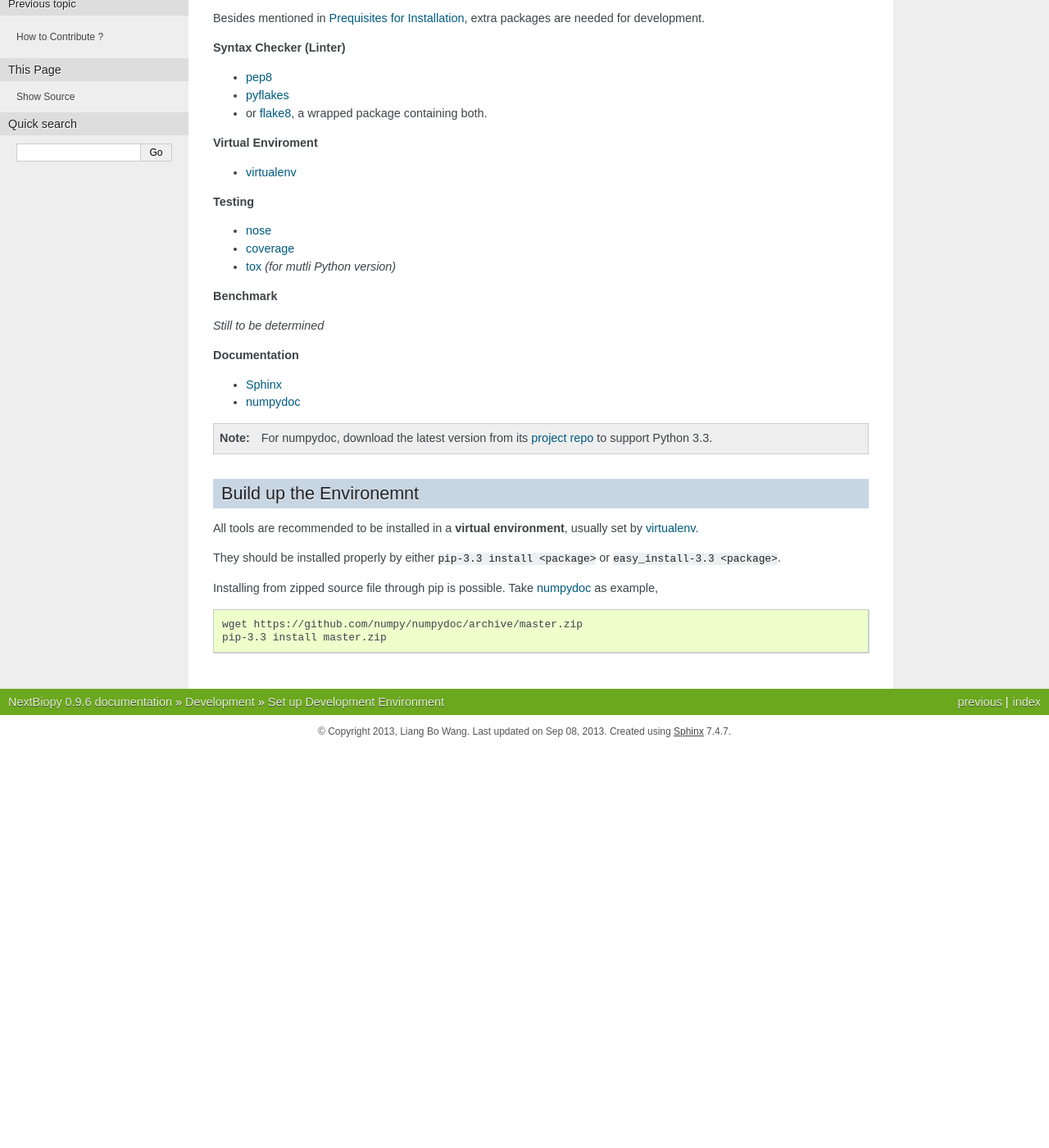
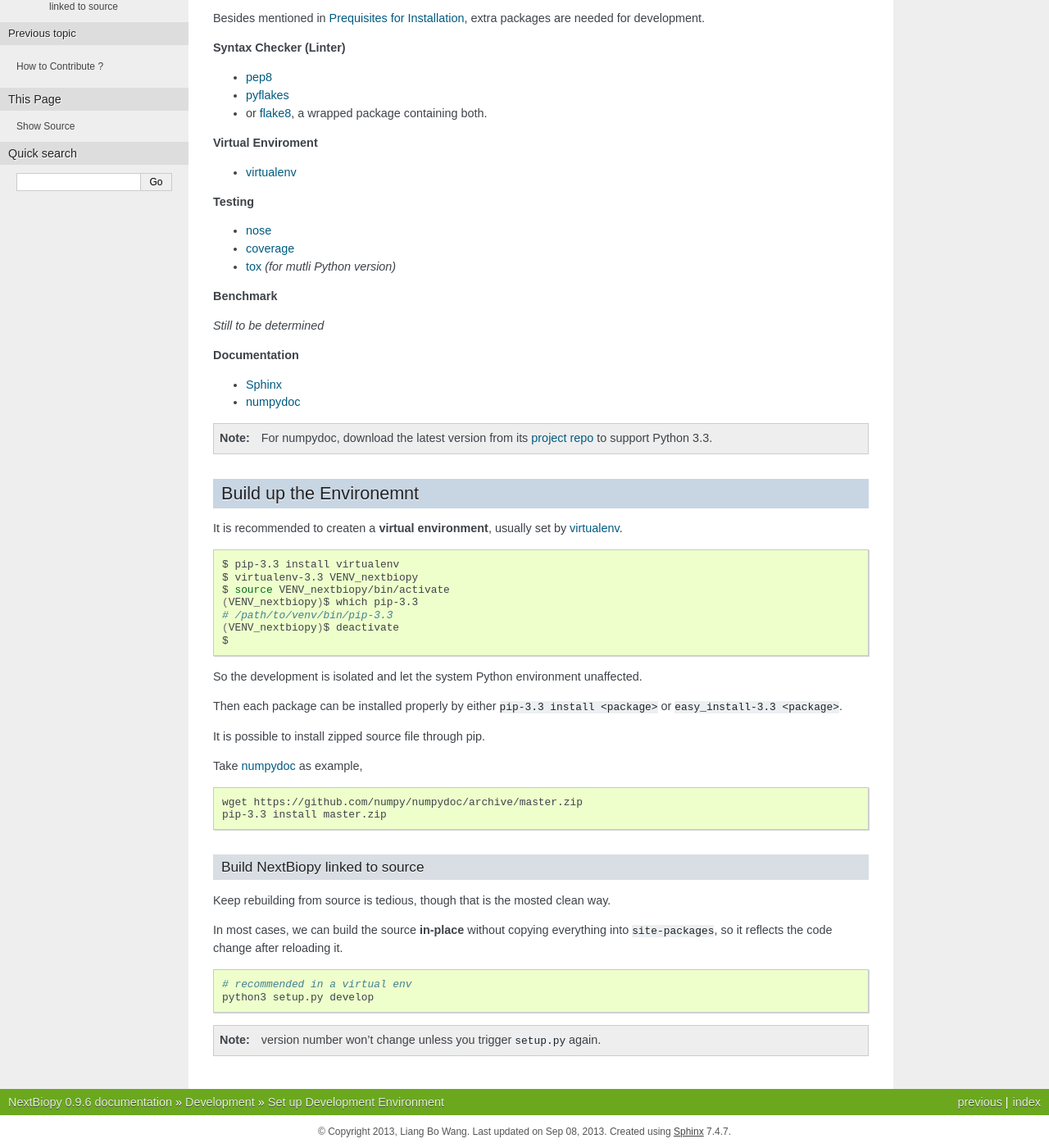
Before and after one commit to mauriceling/nextbiopy, a Sphinx documentation site: the page built from docs/DEVLOP/env_setup.rst, in a window 1280 px wide and 1400 px high, scrolled down 163 px. Shown: the whole window at 82% size. Built offline with Sphinx 7.4.7, drawn with Linux system fonts in a browser that asks for light colours; pages that are not in the unit, such as notebooks, are missing from menus; before the commit the page ends 1075 px from its top, so only the background shows below that.

Commit message:
update development doc

```diff
--- a/docs/DEVLOP/development.rst
+++ b/docs/DEVLOP/development.rst
@@ -1,8 +1,6 @@
 ###########
 Development
 ###########
-
-You can help our development!
 
 .. toctree::
    :maxdepth: 2
--- a/docs/DEVLOP/env_setup.rst
+++ b/docs/DEVLOP/env_setup.rst
@@ -53,13 +53,43 @@ Besides mentioned in :ref:`Prequisites for Installation <prequisites>`, extra pa
 Build up the Environemnt
 ========================
 
-All tools are recommended to be installed in a **virtual environment**, usually set by `virtualenv`_.
+It is recommended to createn a **virtual environment**, usually set by `virtualenv`_.
 
-They should be installed properly by either ``pip-3.3 install <package>`` or ``easy_install-3.3 <package>``.
+.. code-block:: bash
 
-Installing from zipped source file through pip is possible. Take `numpydoc`_ as example,
+    $ pip-3.3 install virtualenv
+    $ virtualenv-3.3 VENV_nextbiopy
+    $ source VENV_nextbiopy/bin/activate
+    (VENV_nextbiopy)$ which pip-3.3
+    # /path/to/venv/bin/pip-3.3
+    (VENV_nextbiopy)$ deactivate
+    $
+
+So the development is isolated and let the system Python environment unaffected.
+
+Then each package can be installed properly by either ``pip-3.3 install <package>`` or ``easy_install-3.3 <package>``.
+
+It is possible to install zipped source file through pip.
+
+Take `numpydoc`_ as example,
 
 .. code-block:: bash
 
     wget https://github.com/numpy/numpydoc/archive/master.zip
     pip-3.3 install master.zip
+
+
+Build NextBiopy linked to source
+--------------------------------
+
+Keep rebuilding from source is tedious, though that is the mosted clean way.
+
+In most cases, we can build the source **in-place** without copying everything into ``site-packages``,
+so it reflects the code change after reloading it.
+
+.. code-block:: bash
+
+    # recommended in a virtual env
+    python3 setup.py develop
+
+.. note:: version number won't change unless you trigger ``setup.py`` again.
```
